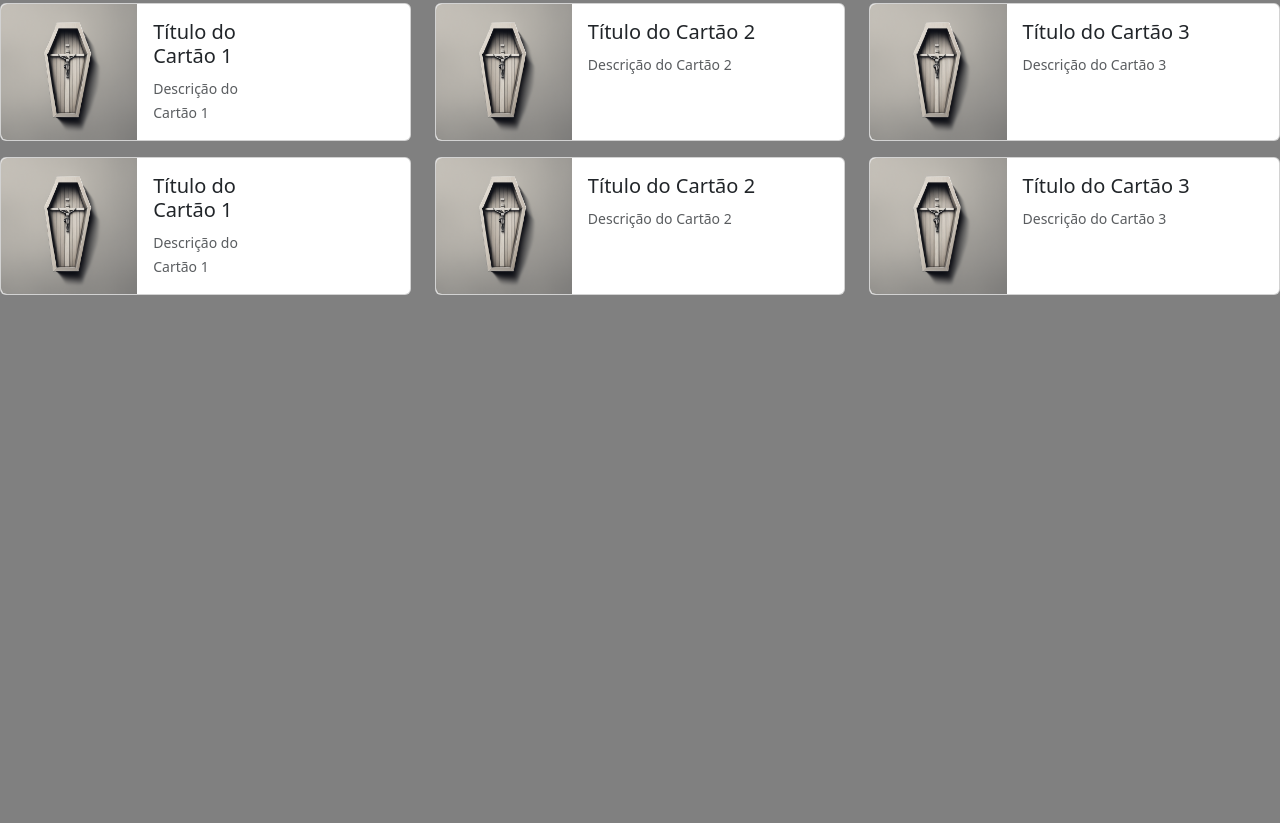
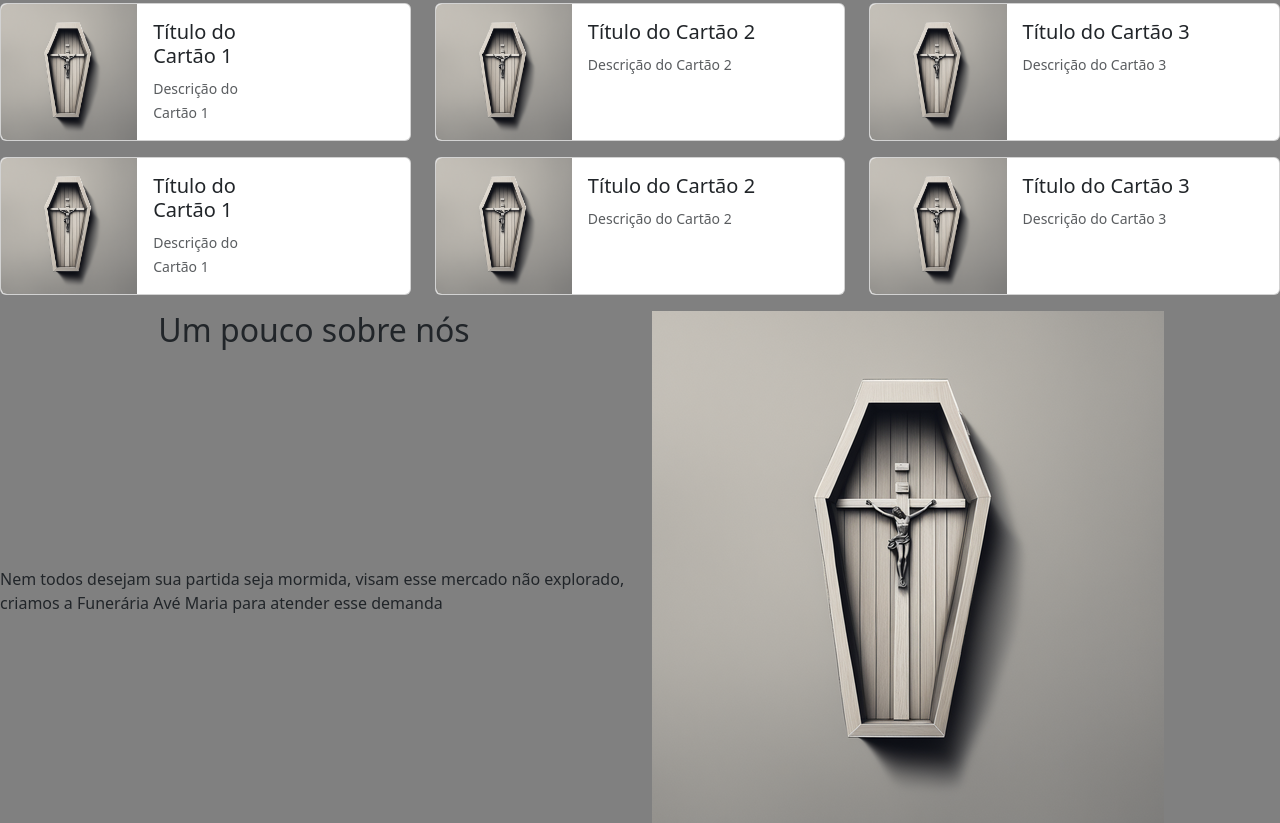
Before and after one commit to KauanB25/Atividade-desenvolvimento-web, a plain HTML site: page index_boot.html in a window 1280 px wide. Shown: the part 689-1512 px from the top of the page. Before the commit the page ends 1000 px from the top, so only its background shows below. Drawn offline with Linux system fonts and the light colour scheme.

Commit message:
inicio da sessão 3

```diff
--- a/index_boot.html
+++ b/index_boot.html
@@ -183,6 +183,35 @@
 
         </section>
 
+        <section class="">
+            <div class="row">
+                <div class="col">
+
+                    <div class="row divisao_div sessao3">
+
+                            <h2>Um pouco sobre nós</h2>
+
+                    </div>
+
+
+                    <div class="row divisao_div sessao4">
+                        <div class="col">
+                            <p>
+                                Nem todos desejam sua partida seja mormida, visam esse mercado não explorado, criamos a Funerária Avé Maria para atender esse demanda
+                            </p>
+                        </div>
+
+                    </div>
+
+
+                    </div>
+                <div class="col">
+                    <img src="icon.png" alt="">
+                </div>
+            </div>
+        </section>
+
+
     </div>
 
     <script src="js/bootstrap.js"></script>
--- a/meu_css.css
+++ b/meu_css.css
@@ -32,3 +32,20 @@
 .ajuste_card{
     width: 30%;
 }
+
+.sessao3{
+    display: flex;
+    text-align: center;
+
+    height: 80vh;
+}
+.sessao4{
+    display: flex;
+    justify-content:baseline ;
+    align-items:baseline;
+    height: 80vh;
+}
+
+.divisao_div{
+    height: 50%;
+}
```
